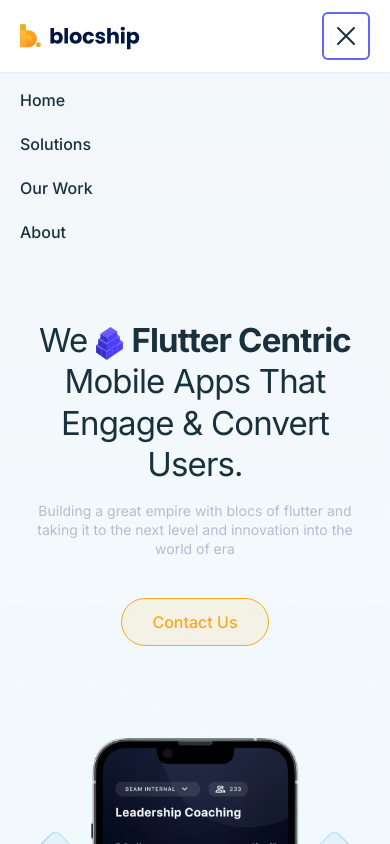
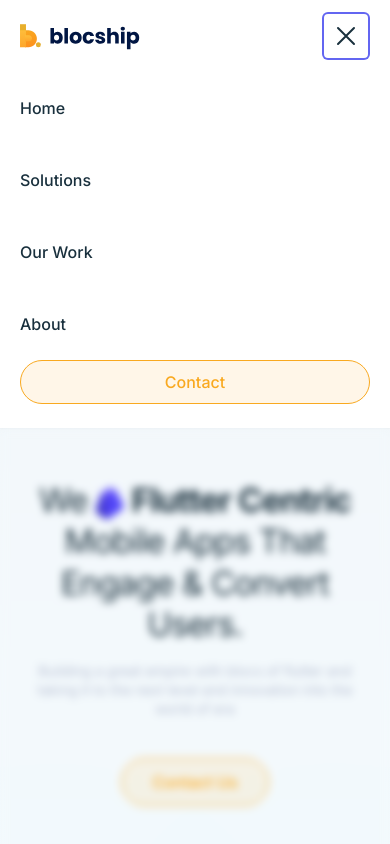
Before and after one commit to Blocship/landing-page, a Next.js app: page / in a window 390 px wide. Both pictures are taken after a click on the button "Open main menu". Shown: the top 844 px of the page. Built offline with nearby package versions, Linux system fonts and the light colour scheme.

Commit message:
refactored the nav

```diff
--- a/components/sections/NavBar.jsx
+++ b/components/sections/NavBar.jsx
@@ -3,8 +3,12 @@ import { XMarkIcon, Bars2Icon } from '@heroicons/react/24/outline'
 import Image from 'next/image'
 import Logo from '../../public/blocship-logo.svg'
 
-function classNames(...classes) {
-  return classes.filter(Boolean).join(' ')
+function disableBodyScroll() {
+  document.body.style.overflowY = 'hidden'
+}
+
+function enableBodyScroll() {
+  document.body.style.overflowY = 'scroll'
 }
 
 export default function NavBar() {
@@ -64,17 +68,17 @@ export default function NavBar() {
                 <Disclosure.Button className="inline-flex items-center justify-center rounded-md p-2 hover:bg-gray-100 hover:text-gray-500 focus:outline-none focus:ring-2 focus:ring-inset focus:ring-indigo-500">
                   <span className="sr-only">Open main menu</span>
                   {open ? (
-                    <XMarkIcon className="block h-8 w-8" aria-hidden="true" />
+                    <XMarkIcon onClick={() => enableBodyScroll()} className="block h-8 w-8" aria-hidden="true" />
                   ) : (
-                    <Bars2Icon className="block h-8 w-8" aria-hidden="true" />
+                    <Bars2Icon onClick={() => disableBodyScroll()} className="block h-8 w-8" aria-hidden="true" />
                   )}
                 </Disclosure.Button>
               </div>
             </div>
           </div>
 
-          <Disclosure.Panel className="md:hidden">
-            <div className="space-y-1 pb-4 pt-2">
+          <Disclosure.Panel className="bg-white shadow-sm px-5 -mx-5 md:hidden">
+            <div className="pb-6">
               {
                 NAVIGATION.map(({id, title, link}) => {
                   return (
@@ -82,15 +86,19 @@ export default function NavBar() {
                       key={id}
                       as="a"
                       href={link}
-                      className="block py-2 text-base font-medium hover:border-gray-300 hover:bg-gray-50 hover:text-gray-700"
+                      className="block py-6 text-base font-medium "
                     >
                       {title}
                     </Disclosure.Button>
                   );
                 })
               }
+              <button className='rounded-full w-full border border-secondary text-secondary bg-secondary/10 px-[24px] py-[13px] text-md font-medium leading-none'>
+                Contact
+              </button>
             </div>
           </Disclosure.Panel>
+          <div className={`${open ? 'block' : 'hidden'} left-0 absolute h-full backdrop-blur-sm w-full z-10`}></div>
         </>
       )}
     </Disclosure>
--- a/styles/globals.css
+++ b/styles/globals.css
@@ -3,7 +3,7 @@
 @tailwind utilities;
 
 body {
-  @apply text-matt-black
+  @apply text-matt-black overflow-x-hidden
 }
 
 @layer components {
```
